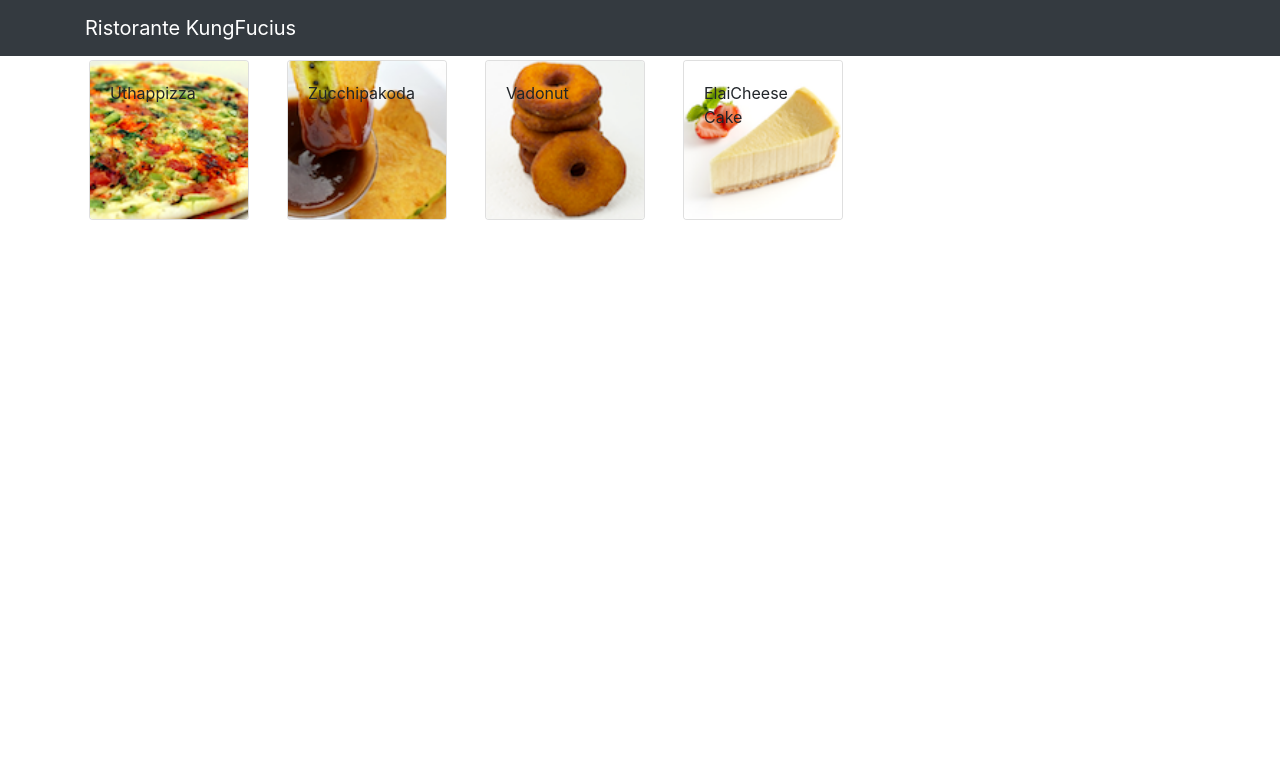
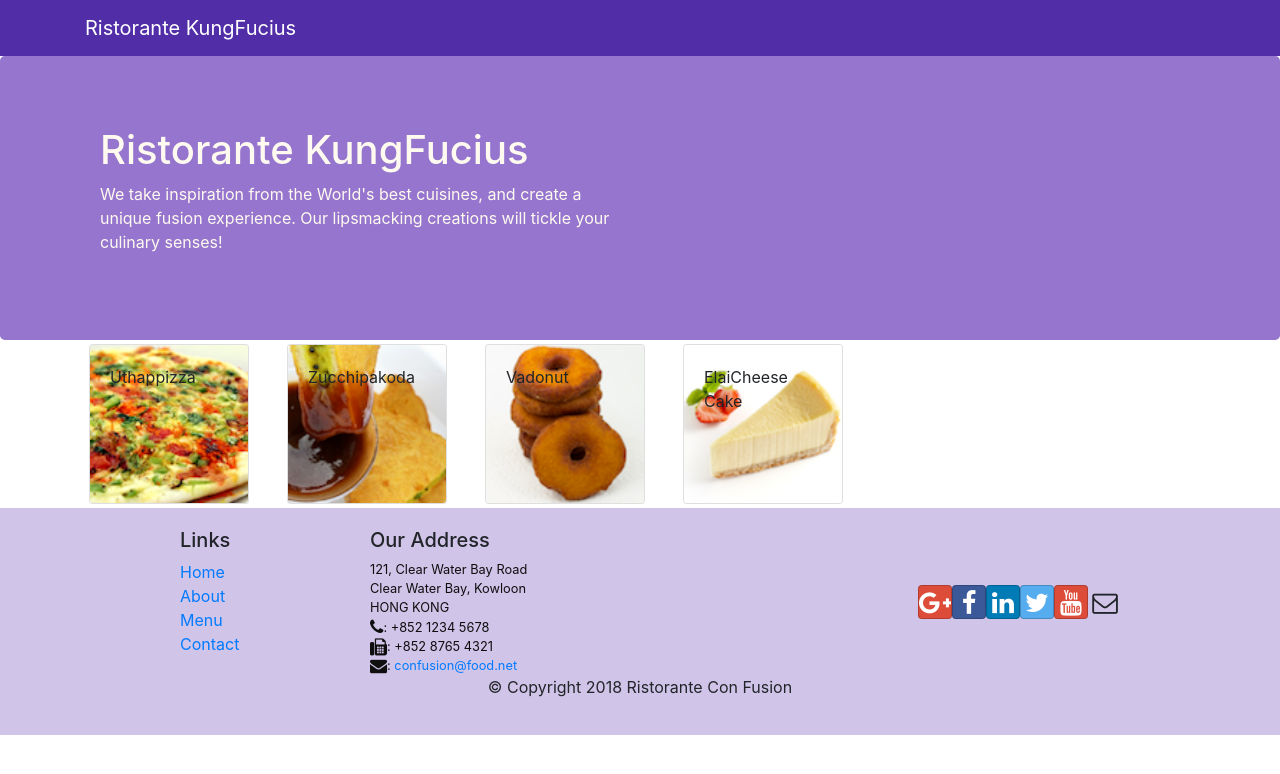
Before and after one commit to isidoreduc/KungFucius-react, a React (Create React App) app: page / in a window 1280 px wide. Shown: the top 774 px of the page. Built offline with nearby package versions, Linux system fonts and the light colour scheme.

Commit message:
header footer

```diff
--- a/src/App.css
+++ b/src/App.css
@@ -1,33 +1,34 @@
-/* .App {
-  text-align: center;
+.row-header{
+  margin:0px auto;
+  padding:0px auto;
 }
 
-.App-logo {
-  animation: App-logo-spin infinite 20s linear;
-  height: 40vmin;
-  pointer-events: none;
+.row-content {
+  margin:0px auto;
+  padding: 50px 0px 50px 0px;
+  border-bottom: 1px ridge;
+  min-height:400px;
 }
 
-.App-header {
-  background-color: #282c34;
-  min-height: 100vh;
-  display: flex;
-  flex-direction: column;
-  align-items: center;
-  justify-content: center;
-  font-size: calc(10px + 2vmin);
-  color: white;
+.footer{
+  background-color: #D1C4E9;
+  margin:0px auto;
+  padding: 20px 0px 20px 0px;
 }
 
-.App-link {
-  color: #61dafb;
+.jumbotron {
+  padding:70px 30px 70px 30px;
+  margin:0px auto;
+  background: #9575CD ;
+  color:floralwhite;
 }
 
-@keyframes App-logo-spin {
-  from {
-    transform: rotate(0deg);
-  }
-  to {
-    transform: rotate(360deg);
-  }
-} */
+address{
+  font-size:80%;
+  margin:0px;
+  color:#0f0f0f;
+}
+
+.navbar-dark {
+  background-color: #512DA8;
+}
--- a/src/components/FooterComponent.js
+++ b/src/components/FooterComponent.js
@@ -1 +1,50 @@
-import React, {Component} from 'react';
+import React from 'react';
+
+function Footer(props) {
+    return(
+    <div className="footer">
+        <div className="container">
+            <div className="row justify-content-center">
+                <div className="col-4 offset-1 col-sm-2">
+                    <h5>Links</h5>
+                    <ul className="list-unstyled">
+                        <li><a href="#">Home</a></li>
+                        <li><a href="#">About</a></li>
+                        <li><a href="#">Menu</a></li>
+                        <li><a href="contactus.html">Contact</a></li>
+                    </ul>
+                </div>
+                <div className="col-7 col-sm-5">
+                    <h5>Our Address</h5>
+                    <address>
+		              121, Clear Water Bay Road<br />
+		              Clear Water Bay, Kowloon<br />
+		              HONG KONG<br />
+		              <i className="fa fa-phone fa-lg"></i>: +852 1234 5678<br />
+		              <i className="fa fa-fax fa-lg"></i>: +852 8765 4321<br />
+		              <i className="fa fa-envelope fa-lg"></i>: <a href="mailto:confusion@food.net">
+                         confusion@food.net</a>
+                    </address>
+                </div>
+                <div className="col-12 col-sm-4 align-self-center">
+                    <div className="text-center">
+                        <a className="btn btn-social-icon btn-google" href="http://google.com/+"><i className="fa fa-google-plus"></i></a>
+                        <a className="btn btn-social-icon btn-facebook" href="http://www.facebook.com/profile.php?id="><i className="fa fa-facebook"></i></a>
+                        <a className="btn btn-social-icon btn-linkedin" href="http://www.linkedin.com/in/"><i className="fa fa-linkedin"></i></a>
+                        <a className="btn btn-social-icon btn-twitter" href="http://twitter.com/"><i className="fa fa-twitter"></i></a>
+                        <a className="btn btn-social-icon btn-google" href="http://youtube.com/"><i className="fa fa-youtube"></i></a>
+                        <a className="btn btn-social-icon" href="mailto:"><i className="fa fa-envelope-o"></i></a>
+                    </div>
+                </div>
+            </div>
+            <div className="row justify-content-center">
+                <div className="col-auto">
+                    <p>© Copyright 2018 Ristorante Con Fusion</p>
+                </div>
+            </div>
+        </div>
+    </div>
+    )
+}
+
+export default Footer;
--- a/src/components/HeaderComponent.js
+++ b/src/components/HeaderComponent.js
@@ -1 +1,28 @@
 import React, {Component} from 'react';
+import { Navbar, NavbarBrand, Jumbotron } from 'reactstrap';
+
+class Header extends Component {
+    render() {
+      return(
+      <React.Fragment>
+        <Navbar dark>
+          <div className="container">
+              <NavbarBrand href="/">Ristorante KungFucius</NavbarBrand>
+          </div>
+        </Navbar>
+        <Jumbotron>
+             <div className="container">
+                 <div className="row row-header">
+                     <div className="col-12 col-sm-6">
+                         <h1>Ristorante KungFucius</h1>
+                         <p>We take inspiration from the World's best cuisines, and create a unique fusion experience. Our lipsmacking creations will tickle your culinary senses!</p>
+                     </div>
+                 </div>
+             </div>
+         </Jumbotron>
+      </React.Fragment>
+      );
+    }
+  }
+
+  export default Header;
--- a/src/components/MainComponent.js
+++ b/src/components/MainComponent.js
@@ -1,8 +1,9 @@
 import React, { Component } from 'react';
-import { Navbar, NavbarBrand } from 'reactstrap';
 import Menu from './MenuComponent';
 import DishDetail from './DishdetailComponent';
 import { DISHES } from '../shared/dishes';
+import Header from './HeaderComponent';
+import Footer from './FooterComponent';
 
 class Main extends Component {
 
@@ -21,14 +22,11 @@
   render() {
     return (
       <div>
-        <Navbar dark color="dark">
-          <div className="container">
-            <NavbarBrand href="/">Ristorante KungFucius</NavbarBrand>
-          </div>
-        </Navbar>
+        <Header/>
         <Menu dishes={this.state.dishes}
               onClick={(dishId) => this.onDishSelect(dishId)} />
         <DishDetail dish={this.state.dishes.filter(dish => dish.id === this.state.selectedDish)[0]} />
+        <Footer/>
       </div>
     );
   }
```
